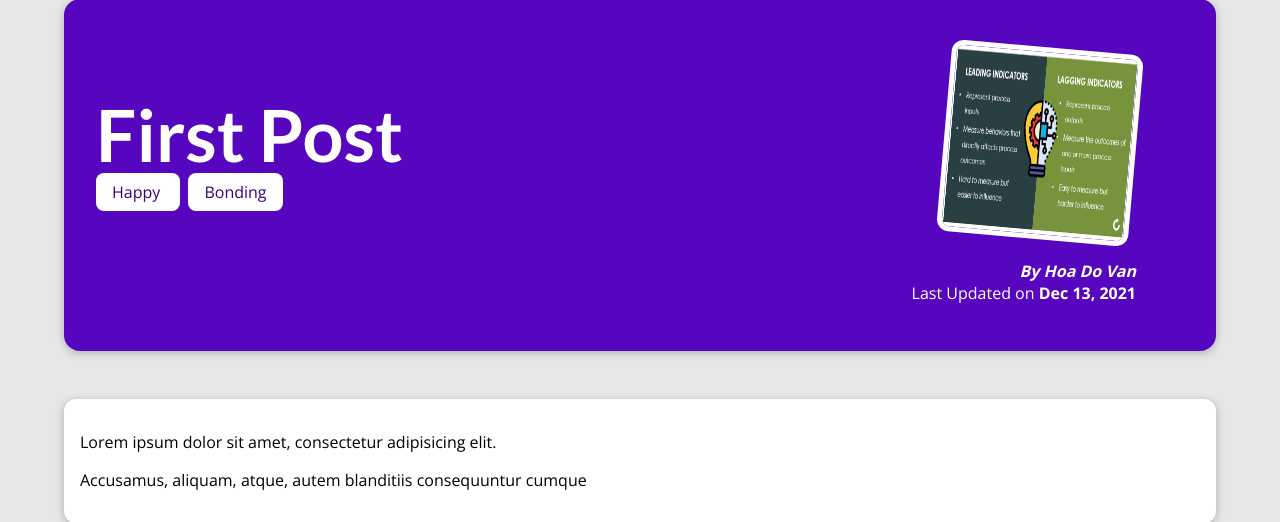
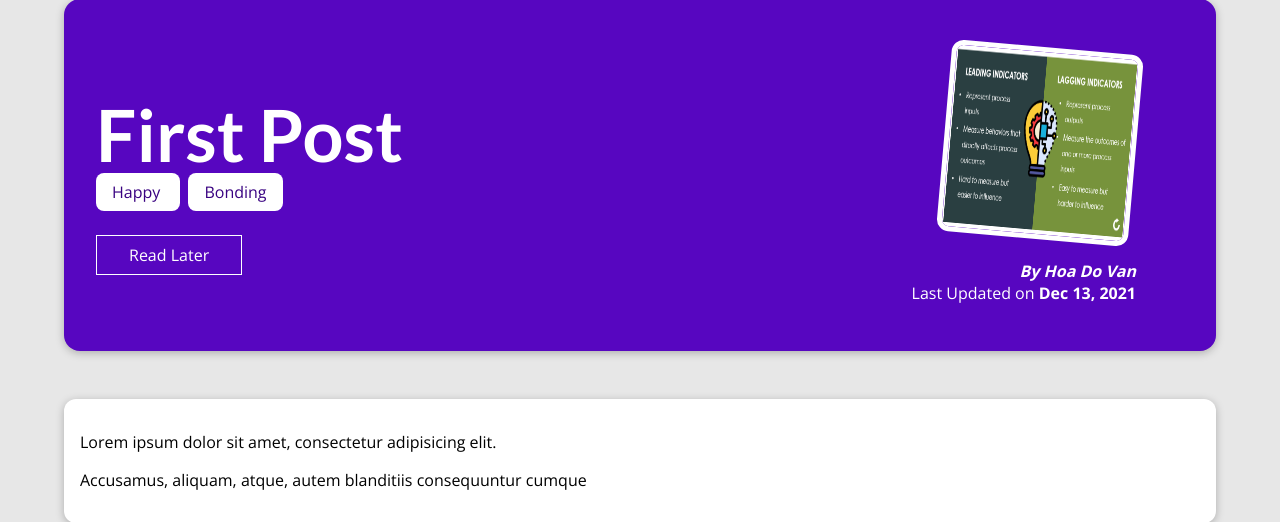
Before and after one commit to 0348468xxx/CompanyBlog, a Django app: a page that uses blog/templates/blog/post-detail.html in a window 1280 px wide. Shown: the part 129-651 px from the top of the page. Run offline with Django 3.2, Linux system fonts and the light colour scheme; data comes from the database, SQL or seed files in the repository.

Commit message:
new updates

```diff
--- a/blog/static/blog/post-detail.css
+++ b/blog/static/blog/post-detail.css
@@ -55,6 +55,24 @@ body {
 
   #summary time {
     font-weight: bold;
+  }
+
+  #read-later {
+    margin: 2rem 0;
+  }
+
+  #read-later button {
+    background-color: transparent;
+    border: 1px solid white;
+    padding: 0.5rem 2rem;
+    font: inherit;
+    color: white;
+  }
+
+  #read-later button:hover,
+  #read-later button:active {
+    background-color: white;
+    color: #390281;
   }
 
   main {
--- a/blog/templates/blog/post-detail.html
+++ b/blog/templates/blog/post-detail.html
@@ -18,6 +18,15 @@
                 <span class="tag"> {{ tag.caption  }} </span>
             {% endfor %}
         </div>
+
+        <div id="read-later">
+            <form action="{% url 'read-later' %}" method="POST">
+                {% csrf_token %}
+                <input type="hidden" value="{{ post.id }}" name="post_id">
+                <button>Read Later</button>
+            </form>
+        </div>
+
         <article>
             <img src="{{ post.image.url }}" alt="{{ post.title }}" />
             <address>By <a href="mailto:{{ post.author.email_address }}">{{  post.author }}</a></address>
--- a/blog/urls.py
+++ b/blog/urls.py
@@ -7,5 +7,6 @@ urlpatterns = [
     path('posts', views.AllPostView.as_view(), name='posts-page'),
     path('posts/<slug:slug>', views.PostDetailView.as_view(),
          name='post-detail-page'),  # /posts/my-first-post
+    path("read-later", views.ReadLaterView.as_view(), name="read-later")
     # path('posts/login'),
 ]
--- a/blog/views.py
+++ b/blog/views.py
@@ -1,6 +1,6 @@
 from django.db.models import query
 from django.shortcuts import render, get_object_or_404
-from django.http import HttpResponseRedirect
+from django.http import HttpResponseRedirect, request
 from django.urls import reverse
 from django.views.generic import ListView, DetailView
 from django.views import View
@@ -67,3 +67,16 @@ class PostDetailView(View):
         context['post_tags'] = self.object.tags.all()
         context['comment_form'] = CommentForm()
         return context
+
+
+class ReadLaterView(View):
+    def post(self, request):
+        stored_posts = request.session.get("stored_posts")
+
+        if stored_posts is None:
+            stored_post =  []
+
+        post_id = int(request.POST["post_id"])
+
+        if post_id not in stored_posts:
+            stored_post.append()
```
